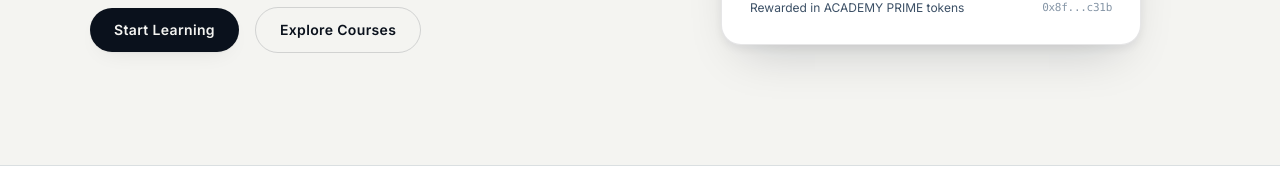
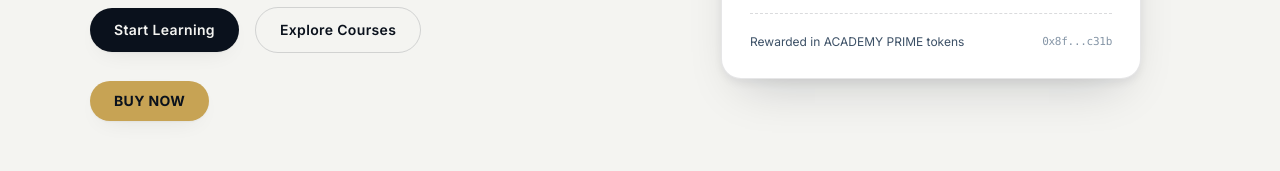
Before and after one commit to html-crm/ACADEMY-PRIME, a Next.js app: page /en in a window 1280 px wide. Shown: the part 460-631 px from the top of the page. Built offline with nearby package versions, Linux system fonts and the light colour scheme; no server answers; a web font is replaced by a local one.

Commit message:
Add SVG social icons in footer + BUY NOW button in hero

```diff
--- a/src/components/home/Hero.tsx
+++ b/src/components/home/Hero.tsx
@@ -30,6 +30,16 @@ export function Hero({ copy }: HeroProps) {
             <Button variant="secondary" href="#courses">
               {copy.ctaSecondary}
             </Button>
+          </div>
+          <div className="mt-7 flex justify-center md:justify-start">
+            <a
+              href="https://dexscreener.com/solana/fcpxrzsme4gaopjjurpyzkgjrtfgecxypua88178yxwx"
+              target="_blank"
+              rel="noopener noreferrer"
+              className="inline-flex items-center rounded-full bg-brass-400 px-6 py-2.5 text-sm font-bold tracking-wide text-ink-950 shadow-card transition-colors hover:bg-brass-300"
+            >
+              BUY NOW
+            </a>
           </div>
         </div>
 
--- a/src/components/layout/Footer.tsx
+++ b/src/components/layout/Footer.tsx
@@ -8,10 +8,34 @@ interface FooterProps {
   dict: Dictionary;
 }
 
+function XIcon() {
+  return (
+    <svg viewBox="0 0 24 24" fill="currentColor" className="h-4 w-4">
+      <path d="M18.244 2.25h3.308l-7.227 8.26 8.502 11.24H16.17l-5.214-6.817L4.99 21.75H1.68l7.73-8.835L1.254 2.25H8.08l4.713 6.231zm-1.161 17.52h1.833L7.084 4.126H5.117z" />
+    </svg>
+  );
+}
+
+function TelegramIcon() {
+  return (
+    <svg viewBox="0 0 24 24" fill="currentColor" className="h-4 w-4">
+      <path d="M11.944 0A12 12 0 0 0 0 12a12 12 0 0 0 12 12 12 12 0 0 0 12-12A12 12 0 0 0 12 0a12 12 0 0 0-.056 0zm4.962 7.224c.1-.002.321.023.465.14a.506.506 0 0 1 .171.325c.016.093.036.306.02.472-.18 1.898-.962 6.502-1.36 8.627-.168.9-.499 1.201-.82 1.23-.696.065-1.225-.46-1.9-.902-1.056-.693-1.653-1.124-2.678-1.8-1.185-.78-.417-1.21.258-1.91.177-.184 3.247-2.977 3.307-3.23.007-.032.014-.15-.056-.212s-.174-.041-.249-.024c-.106.024-1.793 1.14-5.061 3.345-.479.33-.913.492-1.302.48-.428-.013-1.252-.242-1.865-.44-.752-.245-1.349-.374-1.297-.789.027-.216.325-.437.893-.663 3.498-1.524 5.83-2.529 6.998-3.014 3.332-1.386 4.025-1.627 4.476-1.635z" />
+    </svg>
+  );
+}
+
+function InstagramIcon() {
+  return (
+    <svg viewBox="0 0 24 24" fill="currentColor" className="h-4 w-4">
+      <path d="M12 2.163c3.204 0 3.584.012 4.85.07 3.252.148 4.771 1.691 4.919 4.919.058 1.265.069 1.645.069 4.849 0 3.205-.012 3.584-.069 4.849-.149 3.225-1.664 4.771-4.919 4.919-1.266.058-1.644.07-4.85.07-3.204 0-3.584-.012-4.849-.07-3.26-.149-4.771-1.699-4.919-4.92-.058-1.265-.07-1.644-.07-4.849 0-3.204.013-3.583.07-4.849.149-3.227 1.664-4.771 4.919-4.919 1.266-.057 1.645-.069 4.849-.069zM12 0C8.741 0 8.333.014 7.053.072 2.695.272.273 2.69.073 7.052.014 8.333 0 8.741 0 12c0 3.259.014 3.668.072 4.948.2 4.358 2.618 6.78 6.98 6.98C8.333 23.986 8.741 24 12 24c3.259 0 3.668-.014 4.948-.072 4.354-.2 6.782-2.618 6.979-6.98.059-1.28.073-1.689.073-4.948 0-3.259-.014-3.667-.072-4.947-.196-4.354-2.617-6.78-6.979-6.98C15.668.014 15.259 0 12 0zm0 5.838a6.162 6.162 0 1 0 0 12.324 6.162 6.162 0 0 0 0-12.324zM12 16a4 4 0 1 1 0-8 4 4 0 0 1 0 8zm6.406-11.845a1.44 1.44 0 1 0 0 2.881 1.44 1.44 0 0 0 0-2.881z" />
+    </svg>
+  );
+}
+
 const SOCIALS = [
-  { label: "X", href: "https://x.com/tokens100_CTO", icon: "X" },
-  { label: "Telegram", href: "https://t.me/Tokns100_CTO", icon: "TG" },
-  { label: "Instagram", href: "https://www.academy-prime.site/en", icon: "IG" },
+  { label: "X", href: "https://x.com/tokens100_CTO", Icon: XIcon },
+  { label: "Telegram", href: "https://t.me/Tokns100_CTO", Icon: TelegramIcon },
+  { label: "Instagram", href: "https://www.academy-prime.site/en", Icon: InstagramIcon },
 ];
 
 export function Footer({ locale, dict }: FooterProps) {
@@ -61,9 +85,9 @@ export function Footer({ locale, dict }: FooterProps) {
                 target="_blank"
                 rel="noopener noreferrer"
                 aria-label={s.label}
-                className="flex h-9 w-9 items-center justify-center rounded-full border border-white/15 text-xs font-semibold text-paper-100/70 transition-colors hover:border-brass-400 hover:text-brass-400"
+                className="flex h-9 w-9 items-center justify-center rounded-full border border-white/15 text-paper-100/70 transition-colors hover:border-brass-400 hover:text-brass-400"
               >
-                {s.icon}
+                <s.Icon />
               </a>
             ))}
           </div>
```
